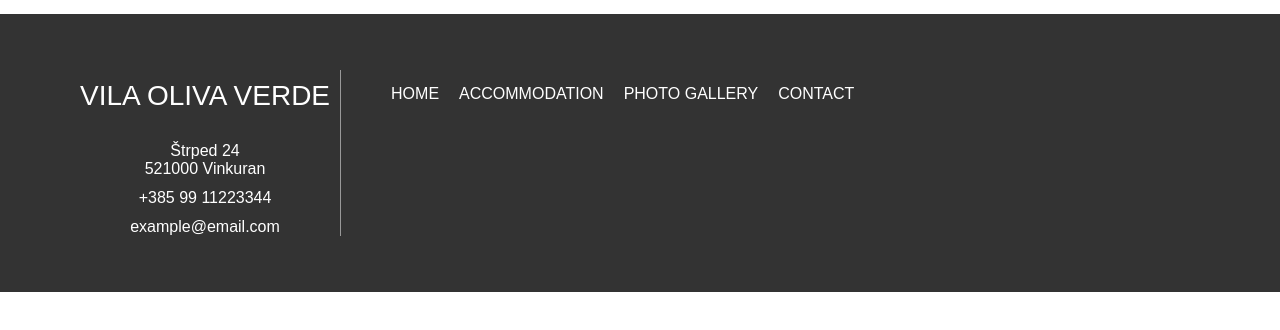
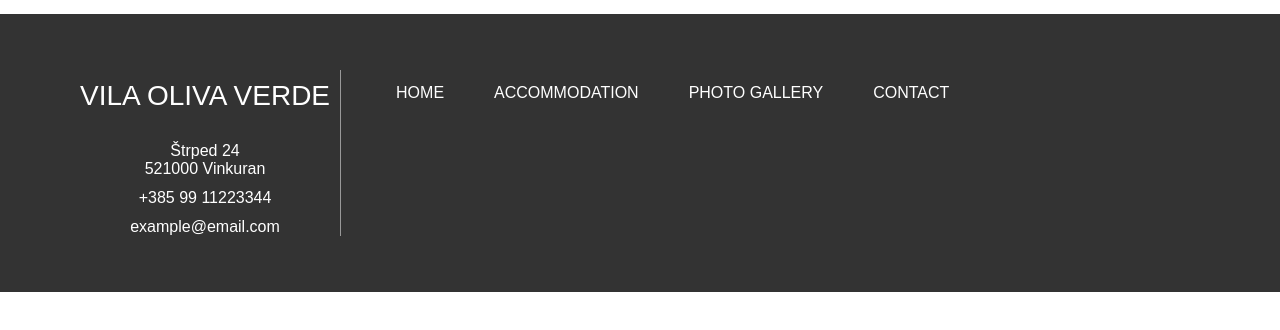
Before and after one commit to kula124/HCi_2020_Fresh, a Gatsby site: page / in a window 1280 px wide. Shown: the part 136-466 px from the top of the page. Built offline with nearby package versions, Linux system fonts and the light colour scheme; Gatsby itself is replaced by a stand-in of ours; a web font is replaced by a local one.

Commit message:
Adding NavigationBar to Footer

```diff
--- a/src/components/Footer/index.js
+++ b/src/components/Footer/index.js
@@ -1,7 +1,7 @@
 import React from 'react'
 import styles from './style.module.css'
 
-const navTabs = ['Home', 'Accommodation', 'Photo Gallery', 'Contact']
+import NavigationBar from '../NavigationBar'
 
 const Footer = () => (
   <footer className={styles.footer}>
@@ -16,11 +16,7 @@
           </li>
           <li>example@email.com</li>
       </ul>
-      <ul className={styles.navigation}>
-          {navTabs.map(tab =>
-            <li>{tab}</li>)
-          }
-      </ul>
+      <NavigationBar useThisStyle='footer'/>
   </footer>
 )
 
--- a/src/components/Footer/style.module.css
+++ b/src/components/Footer/style.module.css
@@ -24,21 +24,3 @@
 .phone {
     margin: 11px 0;
 }
-
-.navigation {
-    padding-top: 15px;
-    list-style: none;
-    display: flex;
-    text-transform: uppercase;
-}
-
-.navigation li {
-    margin: 0 10px;
-    font-size: 16px;
-    height: fit-content;
-}
-
-.navigation li:hover {
-    border-bottom: 1px solid white;
-    cursor: pointer;
-}
--- a/src/components/NavigationBar/index.js
+++ b/src/components/NavigationBar/index.js
@@ -1,11 +1,9 @@
 import React from 'react'
-
+import { navs as navTabs } from '../../constants/const'
 import styles from './style.module.css'
 
-const navTabs = ['Home', 'Accommodation', 'Photo Gallery', 'Contact']
-
-const NavigationBar = ({ activeTab }) => (
-    <nav className={styles.navigationBar}>
+const NavigationBar = ({ activeTab, useThisStyle }) => (
+    <nav className={styles[useThisStyle || 'navigationBar']}>
         {navTabs.map(tab => <li className={tab=== activeTab ? styles.active : ''}>
             {tab}</li>
         )}
--- a/src/components/NavigationBar/style.module.css
+++ b/src/components/NavigationBar/style.module.css
@@ -22,3 +22,21 @@
 .navigationBar .active, .navigationBar .active:hover{
     border-bottom: 2px solid black;
 }
+
+.footer {
+    margin: 30px;
+    list-style: none;
+    display: flex;
+    text-transform: uppercase;
+}
+
+.footer li {
+    margin: 0 25px;
+    font-size: 16px;
+    height: fit-content;
+}
+
+.footer li:hover {
+    border-bottom: 1px solid white;
+    cursor: pointer;
+}
--- /dev/null
+++ b/src/constants/const.js
@@ -0,0 +1 @@
+export const navs = ['Home', 'Accommodation', 'Photo Gallery', 'Contact']
```
